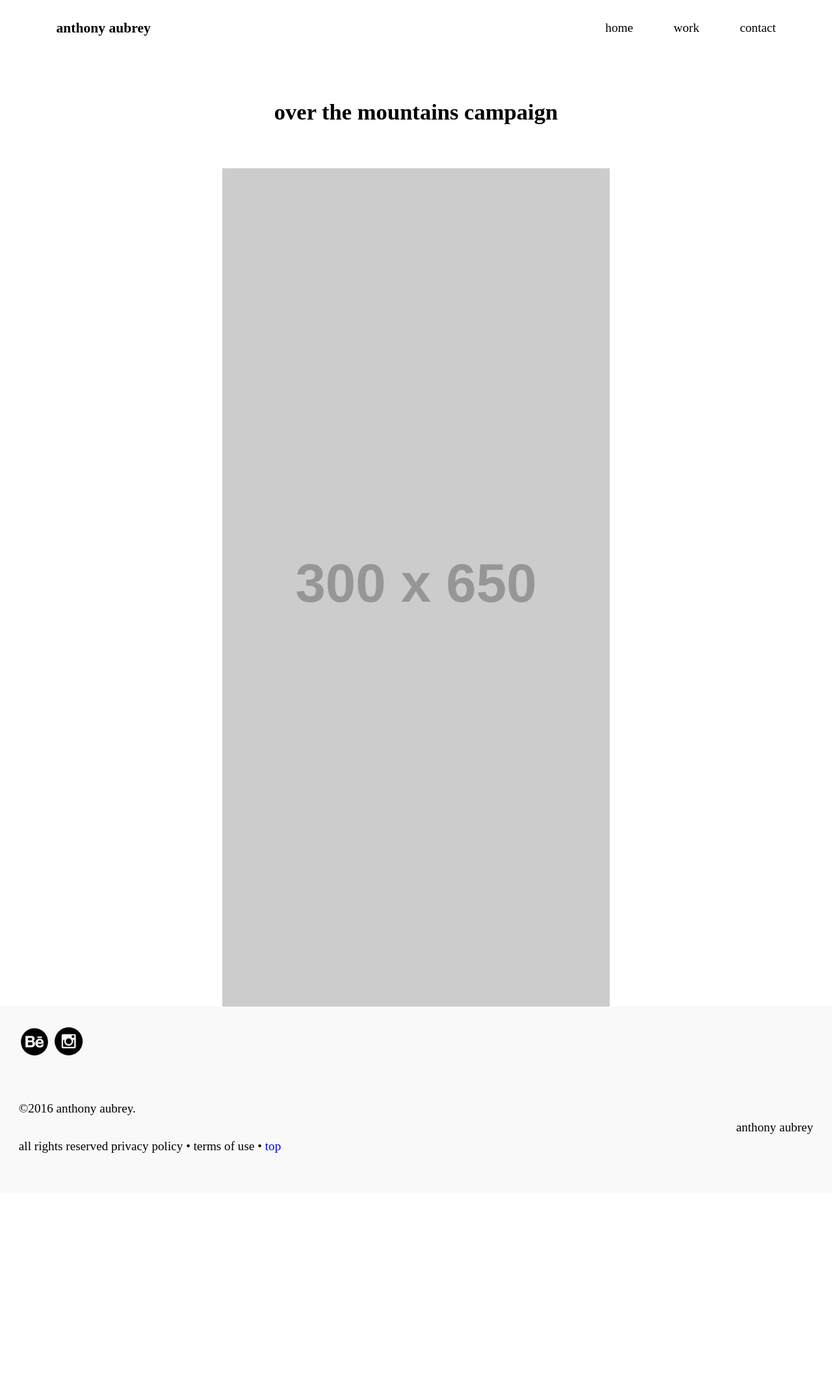
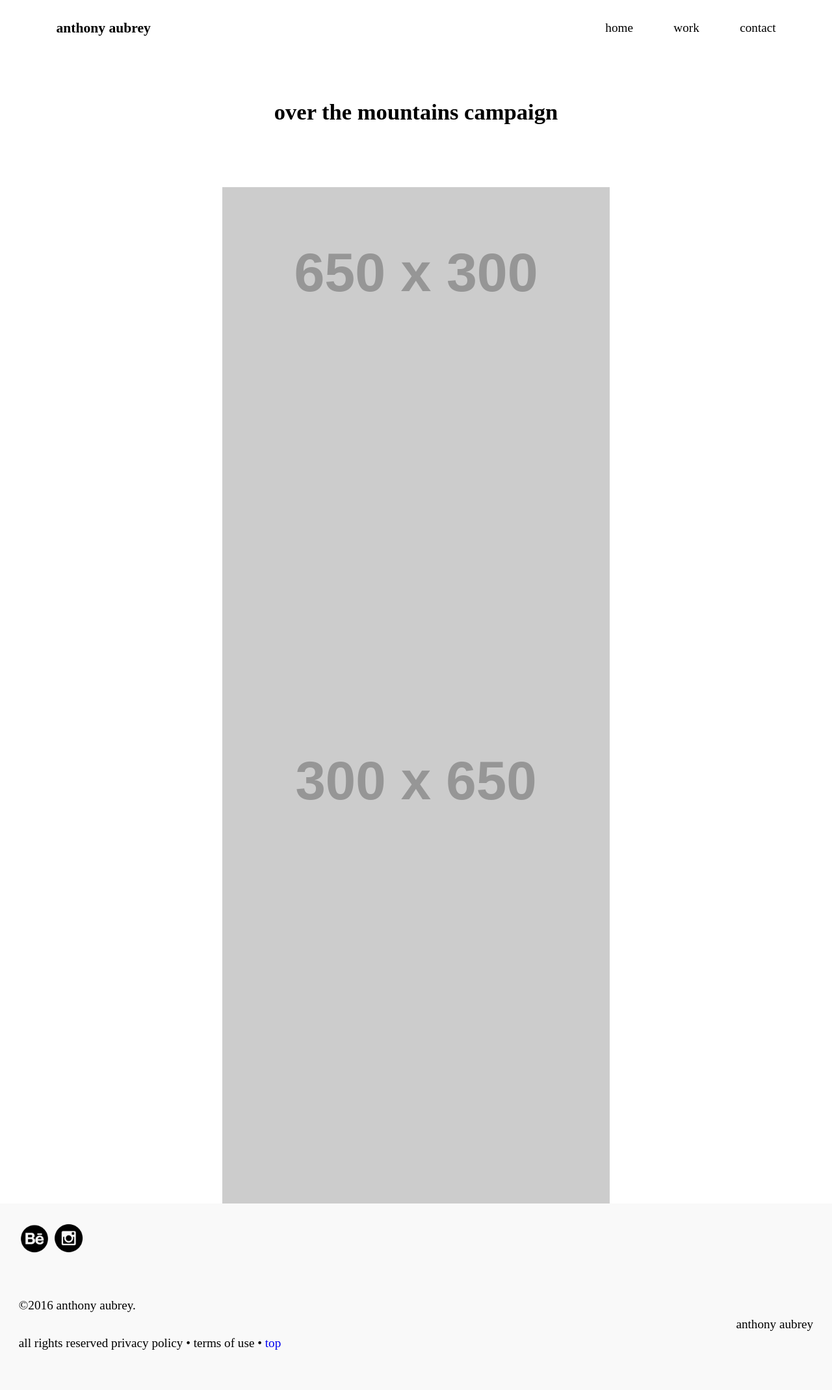
Before and after one commit to anthonyaubrey/portfolio, a Jekyll site: the page built from otm.html, in a window 1280 px wide. Shown: the whole page at 65% size. Built offline with Jekyll 4.4.1, drawn with Linux system fonts in a browser that asks for light colours; before the commit the page ends 1836 px from its top, so only the background shows below that.

Commit message:
Added second img

```diff
--- a/otm.html
+++ b/otm.html
@@ -5,6 +5,9 @@ layout: default
 <main role="main" id="main" class="text-center">
   <div class="wrapper">
     <h1 class="island-2 wrapper">over the mountains campaign</h1>
+    <p></p>
+    <img class="img-flex"src="http://placehold.it/650x300">
+
     <img class="img-flex"src="http://placehold.it/300x650">
   </div>
 </main>
```
